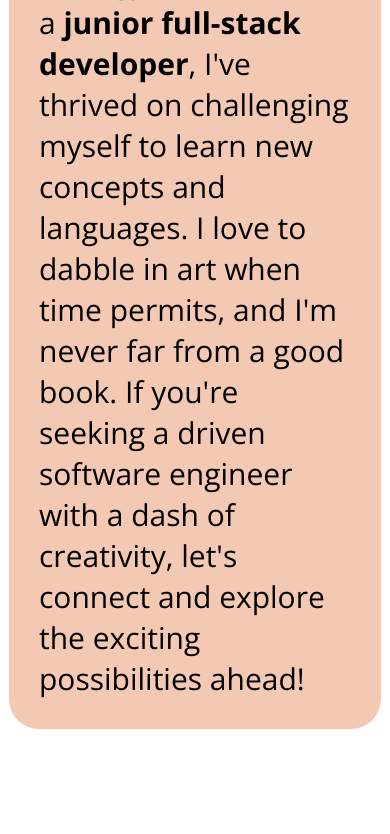
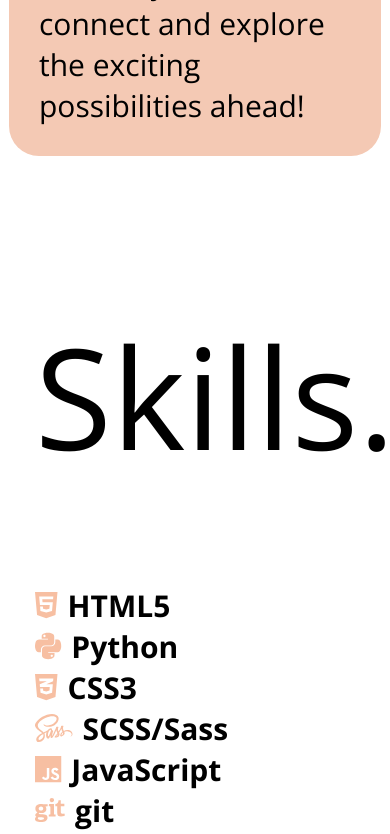
Before and after one commit to maddison-wells/portfolio.new, a React (Vite) app: page /about in a window 390 px wide. Shown: the part 1181-2015 px from the top of the page. Before the commit the page ends 1948 px from the top, so only its background shows below. Built offline with nearby package versions, Linux system fonts and the light colour scheme.

Commit message:
updated skills section

```diff
--- a/src/About/About.jsx
+++ b/src/About/About.jsx
@@ -36,6 +36,7 @@ const About = () => {
       </p>
 
       <ul className={styles.skills__list}>
+        <h1 className={styles.skills__title}>Skills.</h1>
         <li className={styles.skills__listItem}>
           <FontAwesomeIcon className={styles.skills__icon} icon={faHtml5} />
           <span>HTML5</span>
--- a/src/About/About.module.scss
+++ b/src/About/About.module.scss
@@ -34,12 +34,20 @@
     margin-right: 10px;
     color: rgb(247, 191, 162);
   }
+
+  &__title {
+    font-family: "Open Sans", sans-serif;
+    font-weight: 100;
+    text-align: start;
+    font-size: 140px;
+  }
 }
 
 @media screen and (max-width: 1096px) {
   .about {
-    flex-direction: column-reverse;
-    margin: auto;
+    flex-direction: column;
+    margin: 0px;
+    text-align: left;
 
     &__text {
       width: 80vw;
```
